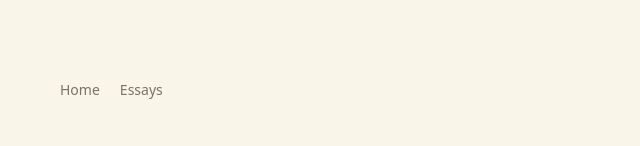
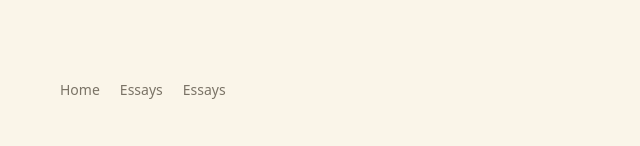
Before and after one commit to manaspgandhi/personal-website, a Next.js app: page / in a window 1280 px wide. Shown: the top 146 px of the page, without its empty margins (316-956 px from the left). Built offline with nearby package versions, Linux system fonts and the light colour scheme.

Commit message:
ported over goatos

```diff
--- a/src/app/layout.tsx
+++ b/src/app/layout.tsx
@@ -21,6 +21,9 @@ export default function RootLayout({
             <Link href="/essays" className="hover:text-[var(--text)]">
               Essays
             </Link>
+            <Link href="/goatos" className="hover:text-[var(--text)]">
+              Essays
+            </Link>
           </nav>
           <main>{children}</main>
         </div>
```
